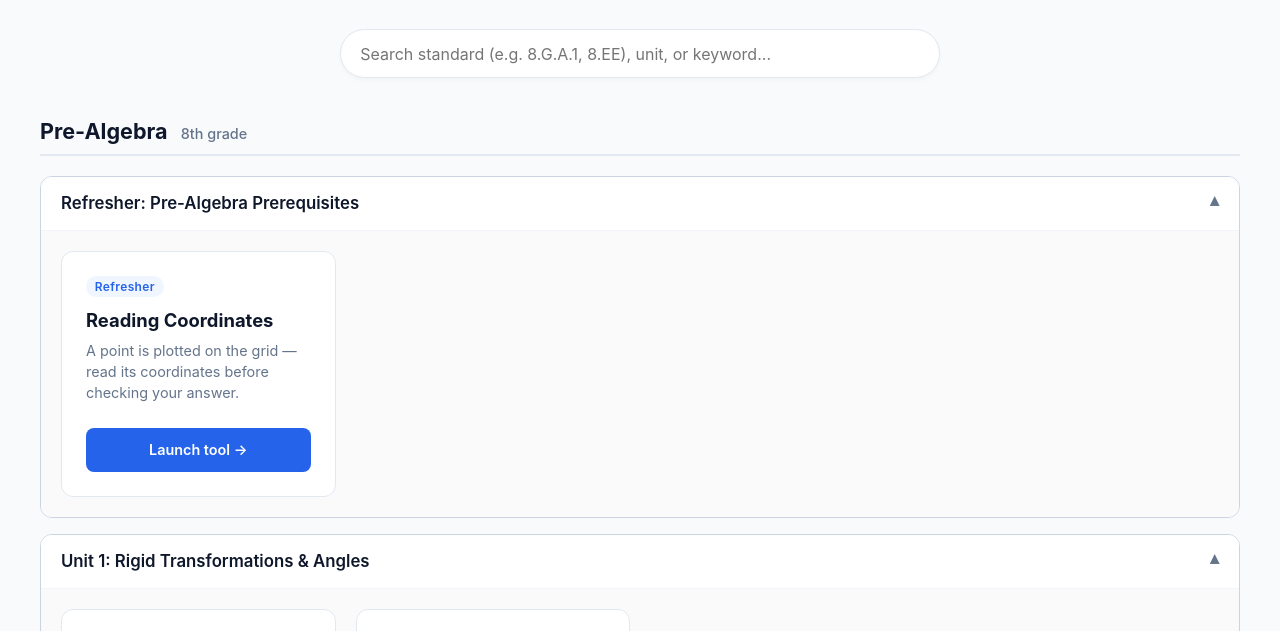
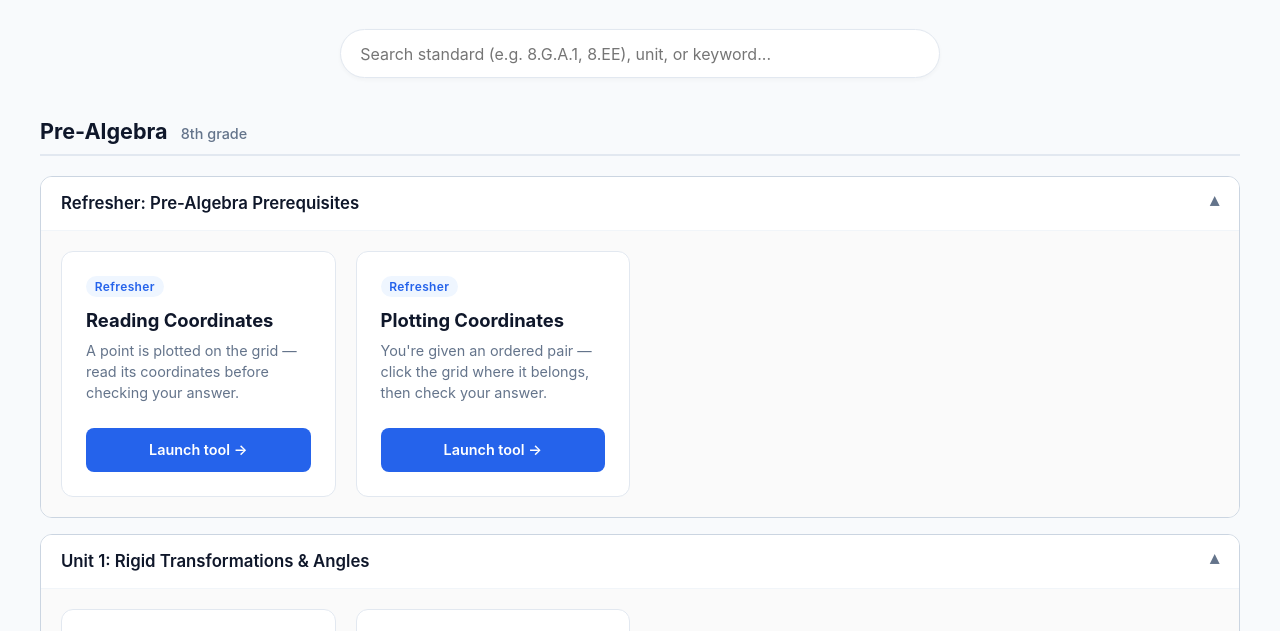
Before and after one commit to ahudson-oss/preppoint, a plain HTML site: page index.html in a window 1280 px wide. Both pictures are taken after a click on the heading "Refresher: Pre-Algebra Prerequisites". Shown: the part 110-741 px from the top of the page. Drawn offline with Linux system fonts and the light colour scheme.

Commit message:
Add 'Plotting Coordinates' article section

```diff
--- a/index.html
+++ b/index.html
@@ -291,6 +291,17 @@
               <a href="reading_coordinates.html" target="_blank" rel="noopener">Launch tool &rarr;</a>
             </article>
 
+            <article class="card" data-standard="Refresher">
+              <div>
+                <div class="badge-group">
+                  <span class="card-badge">Refresher</span>
+                </div>
+                <h3>Plotting Coordinates</h3>
+                <p>You're given an ordered pair — click the grid where it belongs, then check your answer.</p>
+              </div>
+              <a href="plotting_coordinates.html" target="_blank" rel="noopener">Launch tool &rarr;</a>
+            </article>
+
           </div>
         </div>
       </details>
```
